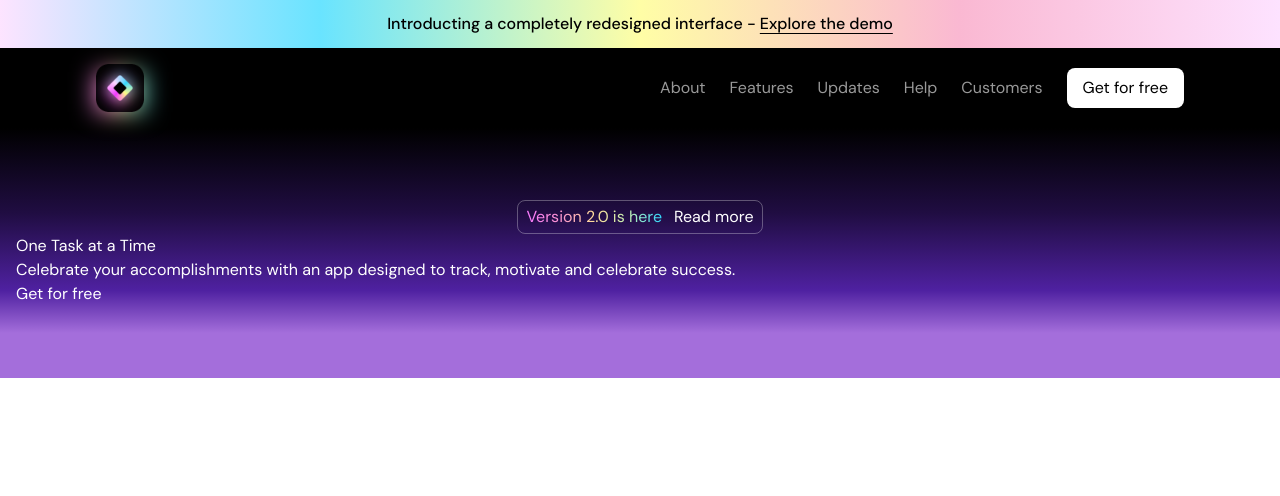
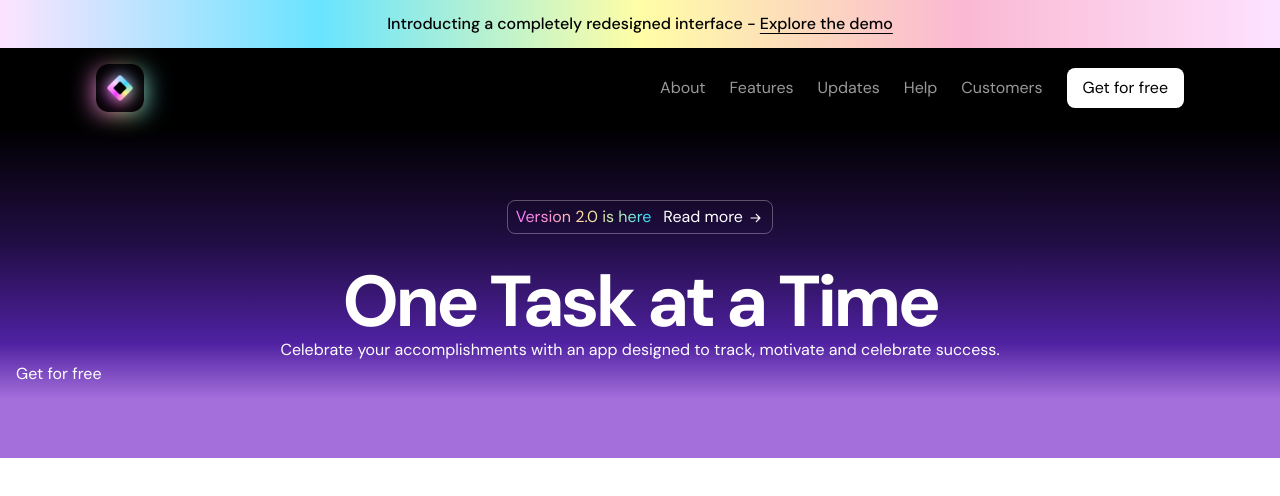
Before and after one commit to onitsuji/dark-saas-landing, a Next.js app: page / in a window 1280 px wide. Shown: the top 496 px of the page. Built offline with nearby package versions, Linux system fonts and the light colour scheme.

Commit message:
hero content styling

```diff
--- a/components/hero.tsx
+++ b/components/hero.tsx
@@ -1,3 +1,5 @@
+import ArrowIcon from "@/assets/icons/arrow-w.svg";
+
 export const Hero = () => {
   return (
     <div className="bg-black text-white bg-[linear-gradient(to_bottom,#000,#200D42_34%,#4F21A1_65%,#A46EDB_82%)] py-[72px]">
@@ -5,16 +7,20 @@ export const Hero = () => {
         <div className="flex items-center justify-center">
           <a
             href="#"
-            className="inline-flex gap-x-3 border py-1 px-2 rounded-lg border-white/30"
+            className="inline-flex gap-3 border py-1 px-2 rounded-lg border-white/30"
           >
             <span className="bg-[linear-gradient(to_right,#F87AFF,#FB93D0,#FFDD99,#C3F0B2,#2FD8FE)] text-transparent bg-clip-text [-webkit-background-clip:text]">
               Version 2.0 is here
             </span>
-            <span>Read more</span>
+            <span>
+              Read more <ArrowIcon className="inline-block" />
+            </span>
           </a>
         </div>
-        <h1>One Task at a Time</h1>
-        <p>
+        <h1 className="text-7xl font-bold tracking-tighter text-center mt-8">
+          One Task at a Time
+        </h1>
+        <p className="text-center ">
           Celebrate your accomplishments with an app designed to track, motivate
           and celebrate success.
         </p>
```
